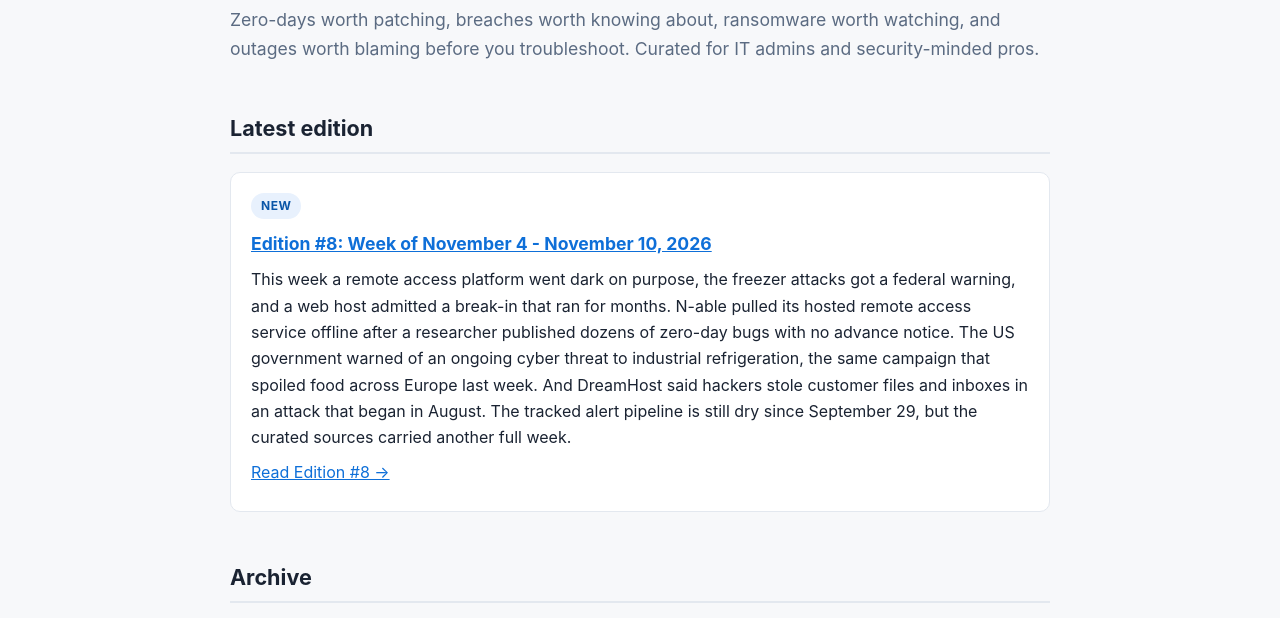
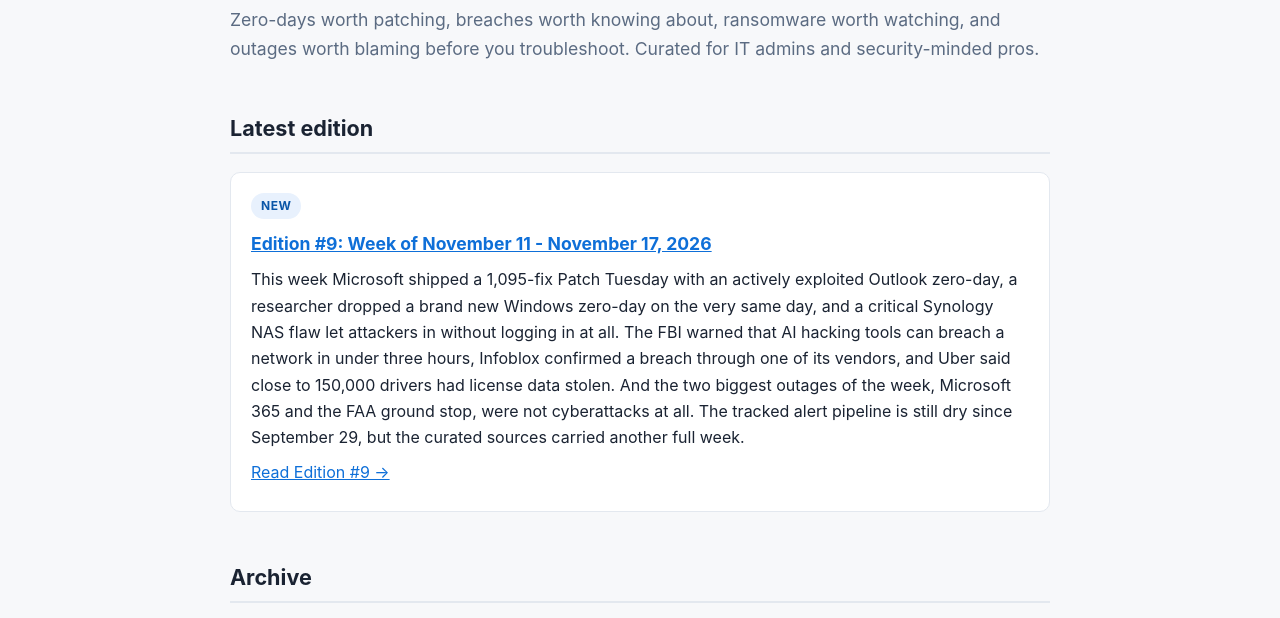
Before and after one commit to NJShell2/patch-tuesday-plus, a plain HTML site: page index.html in a window 1280 px wide. Shown: the part 282-900 px from the top of the page. Drawn offline with Linux system fonts and the light colour scheme.

Commit message:
Update homepage for Edition #9

```diff
--- a/index.html
+++ b/index.html
@@ -36,13 +36,18 @@
     <h2>Latest edition</h2>
     <div class="card">
       <span class="badge info">New</span>
-      <h3><a href="editions/edition-008.html">Edition #8: Week of November 4 - November 10, 2026</a></h3>
-      <p>This week a remote access platform went dark on purpose, the freezer attacks got a federal warning, and a web host admitted a break-in that ran for months. N-able pulled its hosted remote access service offline after a researcher published dozens of zero-day bugs with no advance notice. The US government warned of an ongoing cyber threat to industrial refrigeration, the same campaign that spoiled food across Europe last week. And DreamHost said hackers stole customer files and inboxes in an attack that began in August. The tracked alert pipeline is still dry since September 29, but the curated sources carried another full week.</p>
-      <p><a href="editions/edition-008.html">Read Edition #8 &rarr;</a></p>
+      <h3><a href="editions/edition-009.html">Edition #9: Week of November 11 - November 17, 2026</a></h3>
+      <p>This week Microsoft shipped a 1,095-fix Patch Tuesday with an actively exploited Outlook zero-day, a researcher dropped a brand new Windows zero-day on the very same day, and a critical Synology NAS flaw let attackers in without logging in at all. The FBI warned that AI hacking tools can breach a network in under three hours, Infoblox confirmed a breach through one of its vendors, and Uber said close to 150,000 drivers had license data stolen. And the two biggest outages of the week, Microsoft 365 and the FAA ground stop, were not cyberattacks at all. The tracked alert pipeline is still dry since September 29, but the curated sources carried another full week.</p>
+      <p><a href="editions/edition-009.html">Read Edition #9 &rarr;</a></p>
     </div>
 
     <h2 id="archive">Archive</h2>
     <ul class="archive">
+      <li>
+        <span class="ed-num"><a href="editions/edition-009.html">Edition #9</a></span>
+        <span class="ed-date"> &middot; Week of November 11 - November 17, 2026</span>
+        <br>November Patch Tuesday's 1,095 fixes and Outlook zero-day, Nightmare Eclipse's SignDrop zero-day, and Synology's critical NAS flaw. 0 new tracked alerts in the pipeline.
+      </li>
       <li>
         <span class="ed-num"><a href="editions/edition-008.html">Edition #8</a></span>
         <span class="ed-date"> &middot; Week of November 4 - November 10, 2026</span>
```
